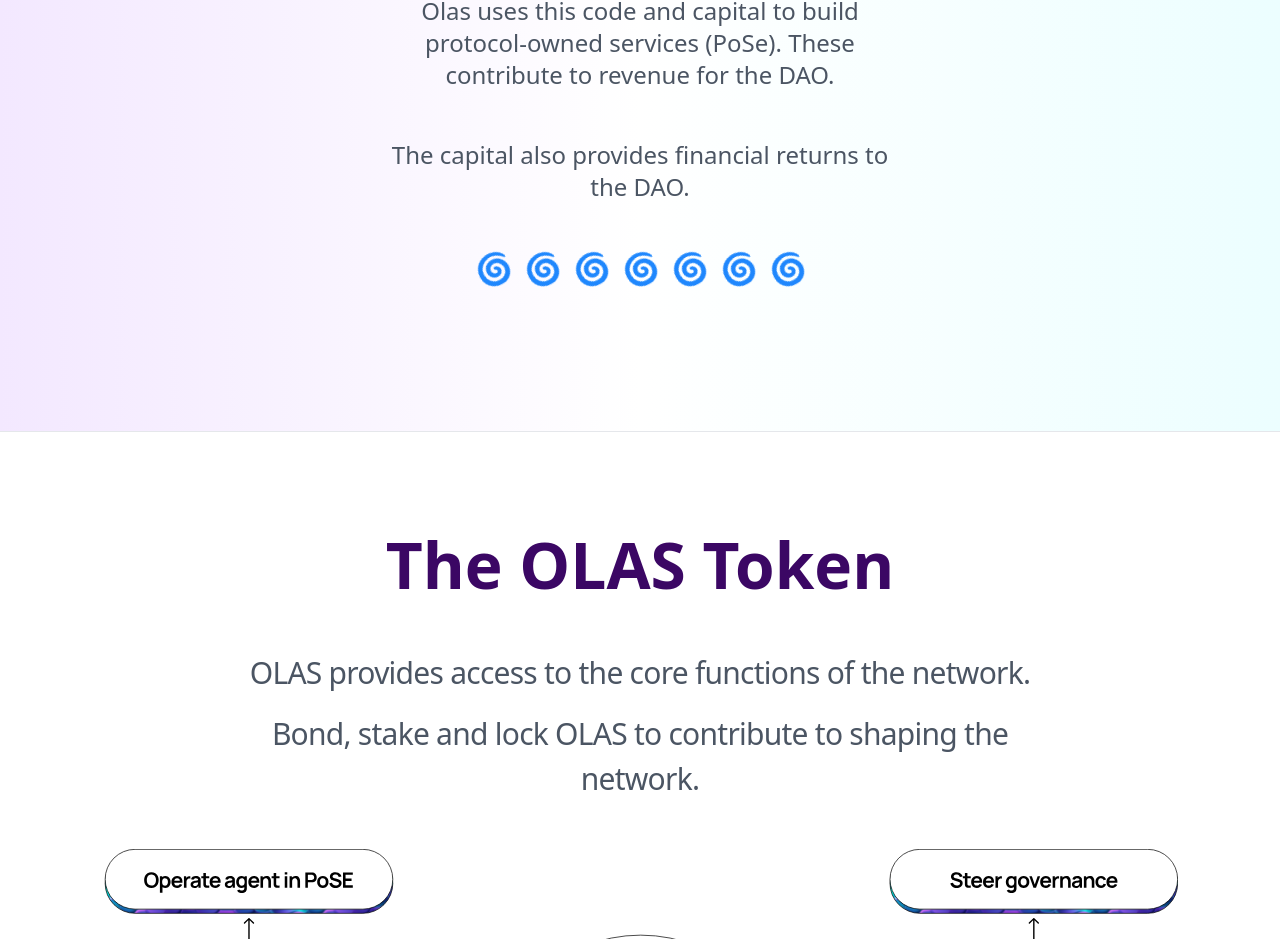
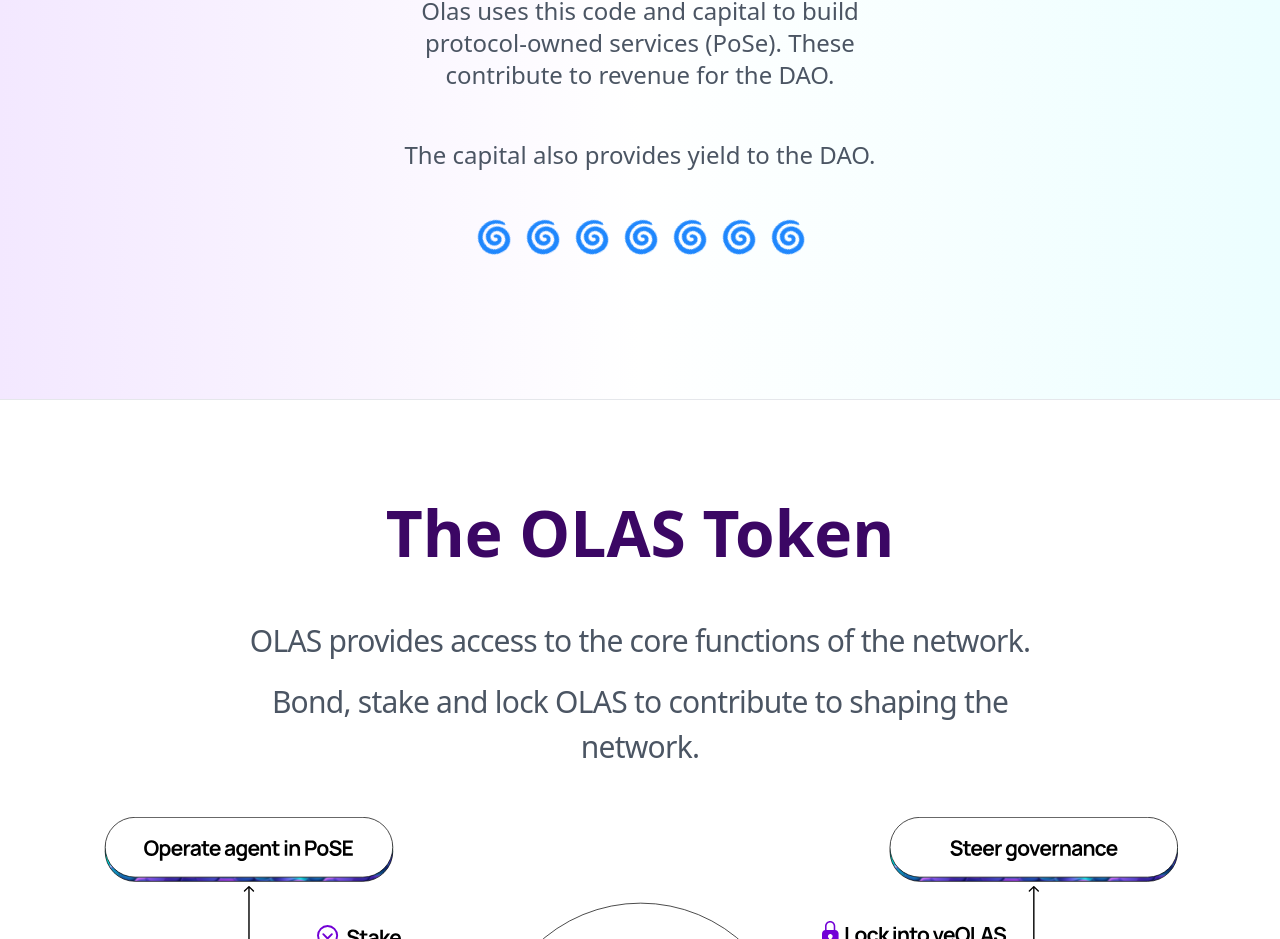
Before and after one commit to valory-xyz/olas-website, a Next.js app: page / in a window 1280 px wide. Shown: the part 3971-4910 px from the top of the page. Built offline with nearby package versions, Linux system fonts and the light colour scheme.

Commit message:
copy teak

```diff
--- a/components/HomepageSection/Flywheel.jsx
+++ b/components/HomepageSection/Flywheel.jsx
@@ -36,7 +36,7 @@
           (PoSe). These contribute to revenue for the DAO.
         </div>
         <div className="text-2xl text-gray-600 lg:w-3/4 xl:w-1/2 mx-auto mb-12">
-          The capital also provides financial returns to the DAO.
+          The capital also provides yield to the DAO.
         </div>
 
         <div className="flex justify-center space-x-3">
```
